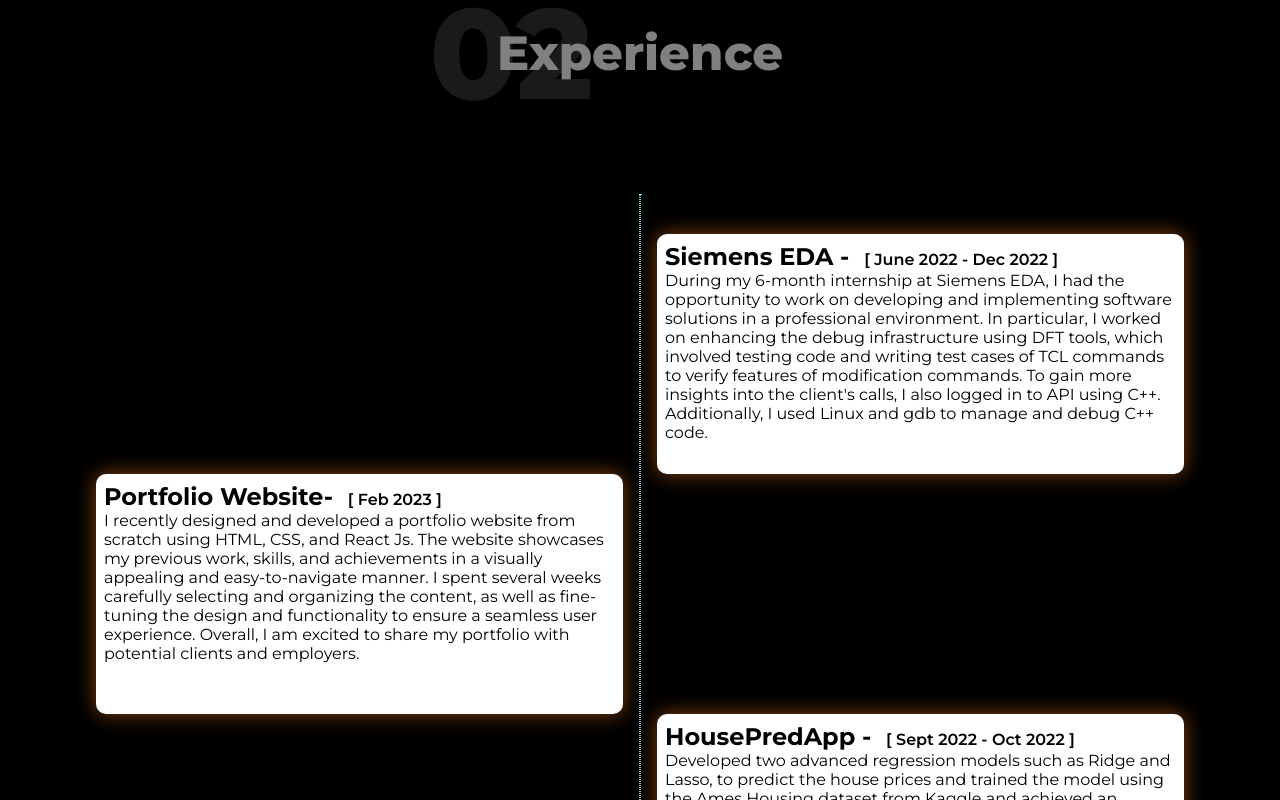
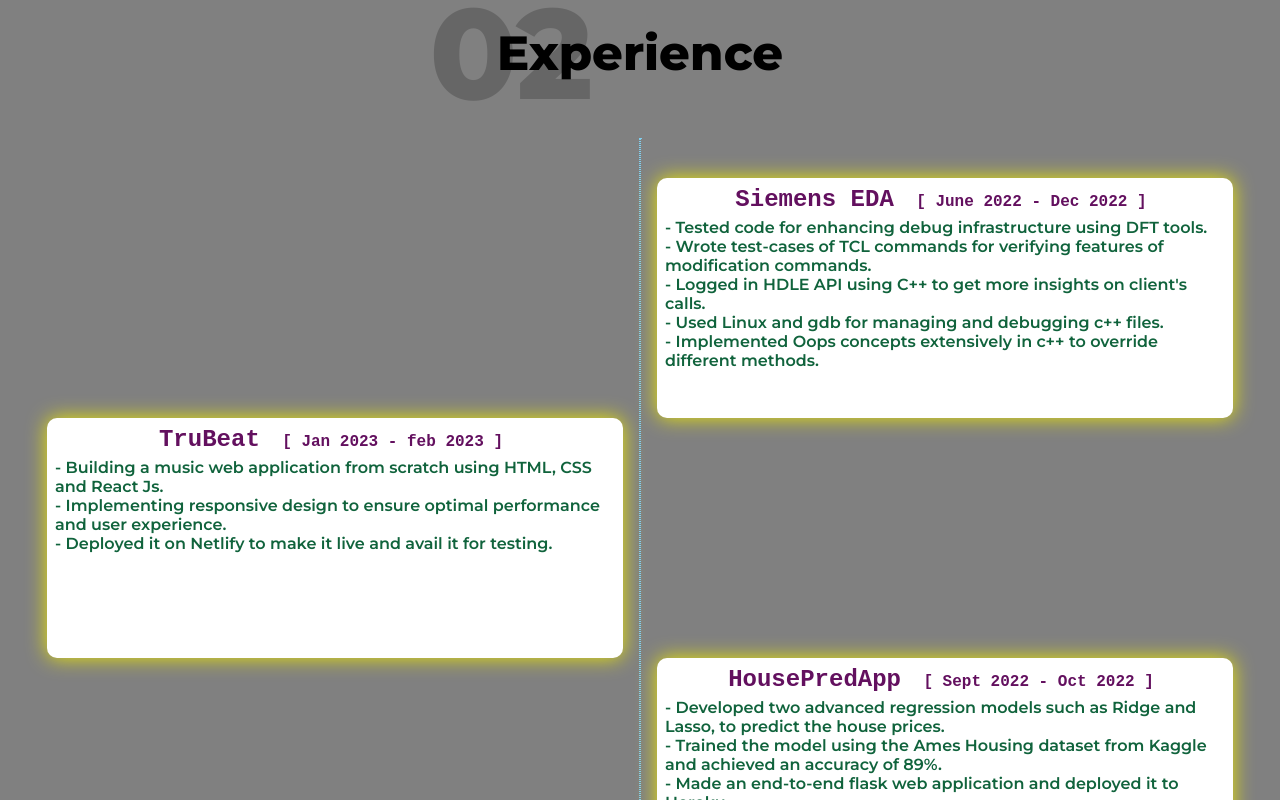
Before and after one commit to NkOffiCiAL07/Portfolio-Website, a React (Create React App) app: page / in a window 1280 px wide. Shown: the part 1540-2340 px from the top of the page. Built offline with nearby package versions, Linux system fonts and the light colour scheme.

Commit message:
Experience Section

```diff
--- a/package.json
+++ b/package.json
@@ -1,14 +1,17 @@
 {
   "name": "portfolio",
+  "homepage": "https://NkOffiCiAL07/Portfolio-Website",
   "version": "0.1.0",
   "private": true,
   "dependencies": {
     "@testing-library/jest-dom": "^5.16.1",
     "@testing-library/react": "^12.1.2",
     "@testing-library/user-event": "^13.5.0",
+    "gh-pages": "^5.0.0",
     "react": "^17.0.2",
     "react-dom": "^17.0.2",
     "react-icons": "^4.3.1",
+    "react-modal": "^3.16.1",
     "react-parallax": "^3.3.0",
     "react-router-dom": "^6.2.1",
     "react-scripts": "5.0.0",
@@ -18,6 +21,8 @@
     "web-vitals": "^2.1.2"
   },
   "scripts": {
+    "predeploy": "npm run build",
+    "deploy": "gh-pages -d build",
     "start": "react-scripts start",
     "build": "react-scripts build",
     "test": "react-scripts test",
--- a/src/components/Experience/Experience.js
+++ b/src/components/Experience/Experience.js
@@ -30,33 +30,47 @@
           <div className="ExperienceSection">
             <div className="ExperienceContainer"></div>
             <div className="ExperienceContainerItem">
-              <h2>Portfolio Website- <span className="ExperienceDuration"> [ Feb 2023 ] </span></h2>
-              I recently designed and developed a portfolio website from scratch using HTML, CSS, and React Js.
-              The website showcases my previous work, skills, and achievements in a visually appealing and
-              easy-to-navigate manner. I spent several weeks carefully selecting and organizing the content,
-              as well as fine-tuning the design and functionality to ensure a seamless user experience.
-              Overall, I am excited to share my portfolio with potential clients and
-              employers.
+              <div className="ExperienceHeading">
+                <h2>TruBeat <span className="ExperienceDuration"> [ Jan 2023 - feb 2023 ] </span></h2>
+              </div>
+              <div className="ExperienceContent">
+              <ul>
+                <li> - Building a music web application from scratch using HTML, CSS and React Js.</li>
+                <li> - Implementing responsive design to ensure optimal performance and user experience.</li>
+                <li> - Deployed it on Netlify to make it live and avail it for testing.</li>
+              </ul>
+              </div>
             </div>
               <div className="ExperienceContainer"></div>
           </div>
           <div className="ExperienceBorder"></div>
           <div className="ExperienceSection">
             <div className="ExperienceContainerItem">
-              <h2>Siemens EDA - <span className="ExperienceDuration"> [ June 2022 - Dec 2022 ] </span></h2>
-              During my 6-month internship at Siemens EDA, I had the opportunity to work on developing
-              and implementing software solutions in a professional environment. In particular, I worked on
-              enhancing the debug infrastructure using DFT tools, which involved testing code and writing test
-              cases of TCL commands to verify features of modification commands. To gain more insights into the
-              client's calls, I also logged in to API using C++. Additionally, I used Linux and gdb to manage and
-              debug C++ code.
+              <div className="ExperienceHeading">
+              <h2>Siemens EDA <span className="ExperienceDuration"> [ June 2022 - Dec 2022 ] </span></h2>
+              </div>
+              <div className="ExperienceContent">
+              <ul>
+                <li> - Tested code for enhancing debug infrastructure using DFT tools.</li>
+                <li> - Wrote test-cases of TCL commands for verifying features of modification commands.</li>
+                <li> - Logged in HDLE API using C++ to get more insights on client's calls.</li>
+                <li> - Used Linux and gdb for managing and debugging c++ files.</li>
+                <li> - Implemented Oops concepts extensively in c++ to override different methods.</li>
+              </ul>
+              </div>
             </div>
             <div className="ExperienceContainer"></div>
             <div className="ExperienceContainerItem">
-            <h2>HousePredApp - <span className="ExperienceDuration"> [ Sept 2022 - Oct 2022 ] </span></h2>
-            Developed two advanced regression models such as Ridge and Lasso, to predict the house prices and
-            trained the model using the Ames Housing dataset from Kaggle and achieved an accuracy of 89%.
-            This is an end-to-end flask web application and which I deployed it to Heroku.
+            <div className="ExperienceHeading">
+            <h2>HousePredApp <span className="ExperienceDuration"> [ Sept 2022 - Oct 2022 ] </span></h2>
+            </div>
+            <div className="ExperienceContent">
+            <ul>
+                <li> - Developed two advanced regression models such as Ridge and Lasso, to predict the house prices.</li>
+                <li> - Trained the model using the Ames Housing dataset from Kaggle and achieved an accuracy of 89%.</li>
+                <li> - Made an end-to-end flask web application and deployed it to Heroku.</li>
+              </ul>
+            </div>
             </div>
           </div>
         </div>
--- a/src/components/Experience/Experience.style.css
+++ b/src/components/Experience/Experience.style.css
@@ -24,13 +24,21 @@
     /* background gradient */
     color: black;
     height: 30vh;
+    width: 45vw;
     overflow-x: auto;
     border-radius: 10px;
     /* Border shadow yellow*/
-    box-shadow: 0 0 20px rgb(134, 67, 12);
+    box-shadow: 0 0 20px rgb(235, 231, 5);
     /* div shadow yellow*/
     padding: 0.5rem 0.5rem;
     background-color: white;
+    font-size: 0.9rem;
+    font-weight: 600;
+    color: gray;
+}
+
+.ExperienceContainerItem:hover{
+    background-color: rgb(206, 223, 222);
 }
 
 .ExperienceContainer{
@@ -52,3 +60,19 @@
     font-weight: 600;
     margin: 0 0.5rem;
 }
+
+.ExperienceHeading{
+    display: flex;
+    flex-direction: row;
+    justify-content: center;
+    align-items: center;
+    font-size: 1rem;
+    color: rgb(99, 16, 95);
+    font-family: 'Courier New', Courier, monospace;
+}
+
+.ExperienceContent{
+    padding-top: 1%;
+    font-size: 1rem;
+    color: rgb(16, 99, 60);
+}
--- a/src/components/styles/Experience.styled.js
+++ b/src/components/styles/Experience.styled.js
@@ -1,16 +1,12 @@
 import styled from "styled-components";
 
 export const StyledExperience = styled.section`
-  background: black;
+  background-color: gray;
   margin-top: -0.1rem;
   color: ${({ theme }) => theme.color.lightGray};
 `;
 
 export const ExperienceContent = styled.div`
-  display: flex;
-  gap: 5%;
-  margin-top: 6.5rem;
-
   @media all and (max-width: ${({ theme }) => theme.breakpoints.lg}) {
     flex-direction: column;
     margin-top: 0;
--- a/src/components/styles/SectionHeading.js
+++ b/src/components/styles/SectionHeading.js
@@ -16,7 +16,7 @@
   font-weight: 800;
   text-transform: capitalize;
   z-index: 1;
-  color: gray;
+  color: black;
   display: inline-block;
 
   &::after {
@@ -25,7 +25,7 @@
     left: 5%;
     top: 50%;
     transform: translate(-50%, -50%);
-    color: grey;
+    color: black;
     opacity: 0.2;
     z-index: -1;
     font-size: 8rem;
```
Also changed, not shown: src/App.js (+9 -0 lines), src/components/Modal/Modal.js (added, +56 -0 lines), src/components/Modal/Modal.style.css (added, +28 -0 lines), 2 other files (tests, documents, lock files or other folders).
